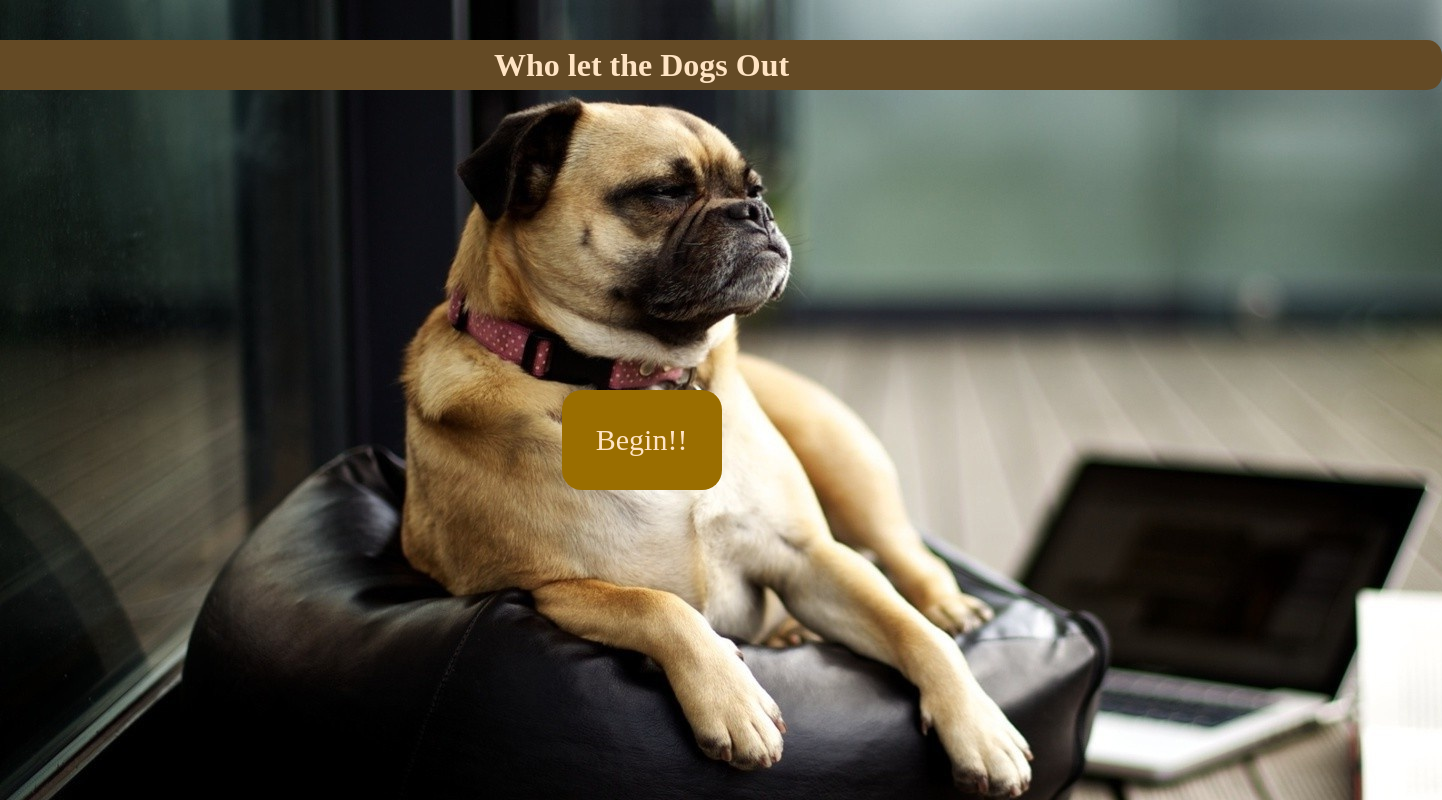
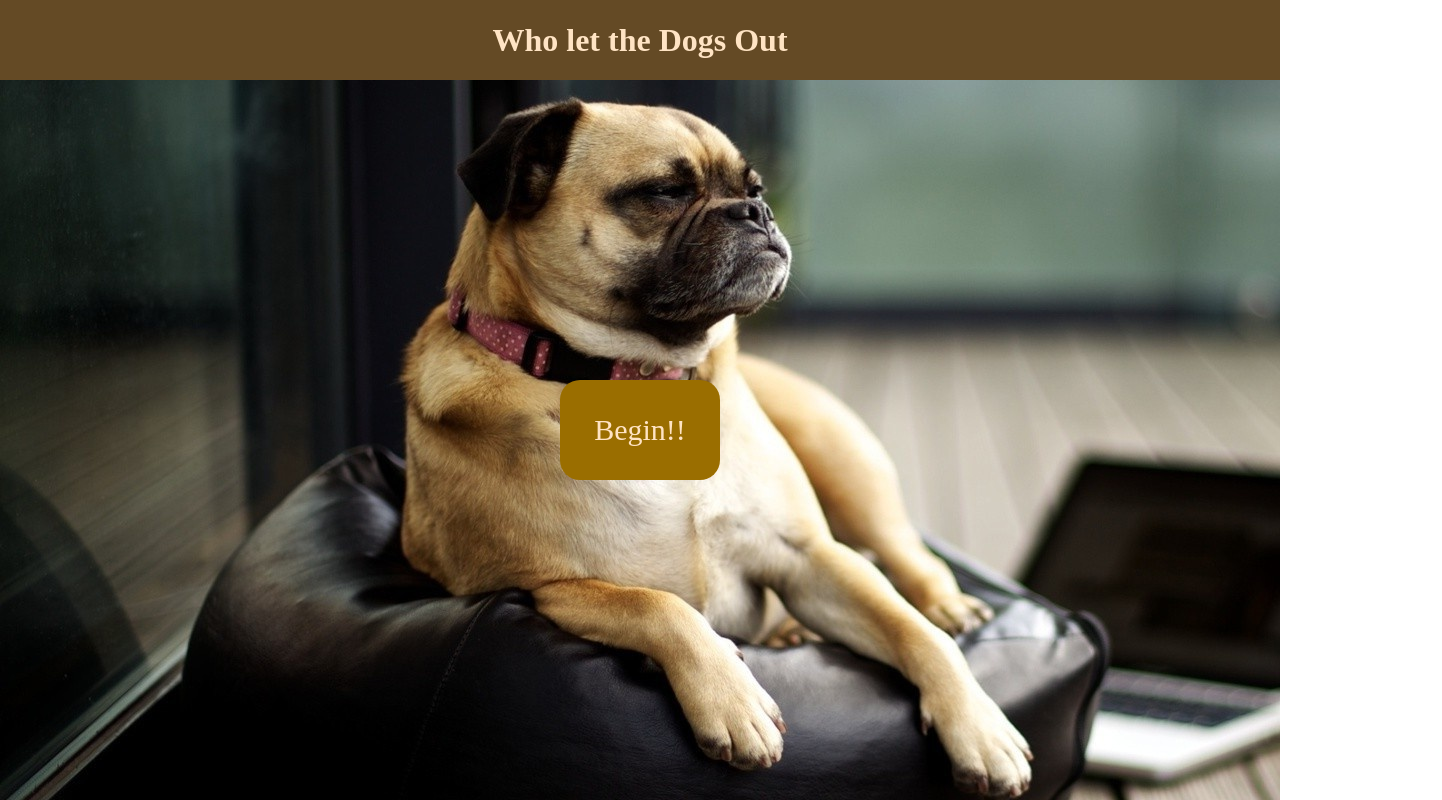
Before and after one commit to Adrian-Cassano/Api-Dogs, a React (Create React App) app: page / in a window 1280 px wide. Shown: the whole page, 1442 px wide, since content can reach past the window. Built offline with nearby package versions, Linux system fonts and the light colour scheme; no server answers.

Commit message:
fix: fix dogs created not filter and repet him self

```diff
--- a/src/Redux/Slice/dogsSlice.js
+++ b/src/Redux/Slice/dogsSlice.js
@@ -3,7 +3,7 @@ import DogPhoto from "../../Img/Perro2.jpg";
 
 const initialState = {
   dogs: [],
-  ultimoID: 266,
+  ultimoID: 290,
 };
 
 export const dogsSlice = createSlice({
--- a/src/components/Array/Array.js
+++ b/src/components/Array/Array.js
@@ -1,5 +1,6 @@
 
 const BREEDS = [
+    {breeds:"All", key:1},
     {breeds:"Toy", key:2},
     {breeds:"Hound",key:3},
     {breeds:"Terrier",key:4},
--- a/src/components/Card/Card.module.css
+++ b/src/components/Card/Card.module.css
@@ -10,7 +10,7 @@
   height: 260px;
   background-color: var(--COLOR_BASE);
   border: solid 5px var(--COLOR_MUD);
-  border-radius: 50px 0px;
+  border-radius: 2rem 0rem;
   color: var(--COLOR_TEXT);
   font-family: var(--FONT_TEXT);
   display: inline-flex;
--- a/src/components/DisplaySelectOption/Select.js
+++ b/src/components/DisplaySelectOption/Select.js
@@ -14,10 +14,14 @@ const Select = () => {
         id={styles.Select}
       >
         {BREEDS?.map((dog) => {
+
           return (
-            <option value={dog.breeds} key={dog.key}>
+            dog.breeds !== "All" &&(
+              <option value={dog.breeds} key={dog.key}>
               {dog.breeds}
             </option>
+            )
+
           );
         })}
       </select>
--- a/src/components/Title/Title.module.css
+++ b/src/components/Title/Title.module.css
@@ -1,15 +1,15 @@
 #TitleContainer {
   background-color: rgb(100, 74, 37);
   width: 100%;
-  border-radius: 15px;
-  height: 50px;
+  height: 5rem;
   display: flex;
   justify-content: center;
   align-items: center;
   flex-direction: column;
-  margin-top: 2rem;
+
 }
 #Title {
+  margin: 0px;
   font-family: var(--FONT_TEXT);
   color: var(--COLOR_TEXT);
 }
--- a/src/index.css
+++ b/src/index.css
@@ -9,7 +9,7 @@
   --FONT_TEXT: cursive;
 
 }
-NAME*{
+*{
  margin: 0px;
  border: 0px;
  text-decoration: none;
@@ -18,7 +18,7 @@ body{
   background-image: url(./Img/Perro2.jpg);
   z-index: -1;
   display: flex;
-  width: 99%;
+  width: 100%;
   justify-content: center;
   position: absolute;
 }
--- a/src/views/CreateCard/CreateCard.module.css
+++ b/src/views/CreateCard/CreateCard.module.css
@@ -30,7 +30,7 @@
     display: flex;
     flex-direction: column;
     align-items: center;
-    border-radius: 4rem 0rem;
+    border-radius: 2rem 0rem;
     border: solid 5px var(--COLOR_MUD);
 }
 #TitleContainer{
--- a/src/views/Home/Home.jsx
+++ b/src/views/Home/Home.jsx
@@ -14,8 +14,7 @@ var minimo = 0;
 var maximo = 9;
 
 const Home = () => {
-
-  const navigate = useNavigate()
+  const navigate = useNavigate();
 
   const dogsStore = useSelector((state) => state.dogsSlice.dogs);
 
@@ -23,19 +22,20 @@ const Home = () => {
 
   const [numPage, setNumPage] = useState(i);
 
-  const [breeds1, setBreeds] = useState(BREEDS[0].breeds);
+  const [breeds1, setBreeds] = useState();
 
   var promedio = dogs.length / 10;
 
-  useEffect(()=>{
-    if(!dogsStore || dogsStore.length === 0){
-      navigate("/")
+  useEffect(() => {
+    if (!dogsStore || dogsStore.length === 0) {
+      navigate("/");
     }
-  })
+  });
 
   const handleInputChange = (e) => {
     setBreeds(BREEDS[0].breeds);
-    const search = e.target.value.replace(/[^A-Za-z ]/gi, "");
+
+    const search = e.target.value;
 
     var perrosFiltrados = dogsStore?.filter((dog) =>
       dog.name.toLowerCase().toString().includes(search)
@@ -50,14 +50,23 @@ const Home = () => {
   };
 
   const onChangeSelect = (e) => {
-    setBreeds();
     const breeds = e.target.value;
 
-    var perrosFiltrados = dogsStore?.filter((dog) =>
-      dog.breed_group?.includes(breeds)
-    );
+    if (breeds === "All") {
+      setDogs(dogsStore);
+    } else {
+      var perrosFiltrados = dogsStore?.filter((dog) =>
+        dog.breed_group?.includes(breeds)
+      );
 
-    setDogs(perrosFiltrados);
+      setNumPage(1);
+      minimo = 0;
+      maximo = 9;
+      i = 1;
+
+      setDogs(perrosFiltrados);
+      setBreeds();
+    }
   };
 
   const buttonNext = () => {
@@ -87,7 +96,6 @@ const Home = () => {
           <div>
             <input
               maxLength="30"
-              onEmptied={handleInputChange}
               onChange={handleInputChange}
               id={styles.Search}
               type="text"
@@ -110,7 +118,7 @@ const Home = () => {
         {dogs?.map((dog, index) => {
           return (
             <Card
-              key={index + dog.id}
+              key={dog.id}
               id={dog.id}
               index={index}
               name={dog.name}
--- a/src/views/Landing/Landing.module.css
+++ b/src/views/Landing/Landing.module.css
@@ -1,11 +1,10 @@
 #MasterContainer {
-  width: 1600px;
+  width: 100vw;
   height: 100%;
   display: flex;
   justify-content: space-between;
   align-items: center;
   flex-direction: column;
-
 }
 #ContainerButton {
   border-radius: 20px;
```
